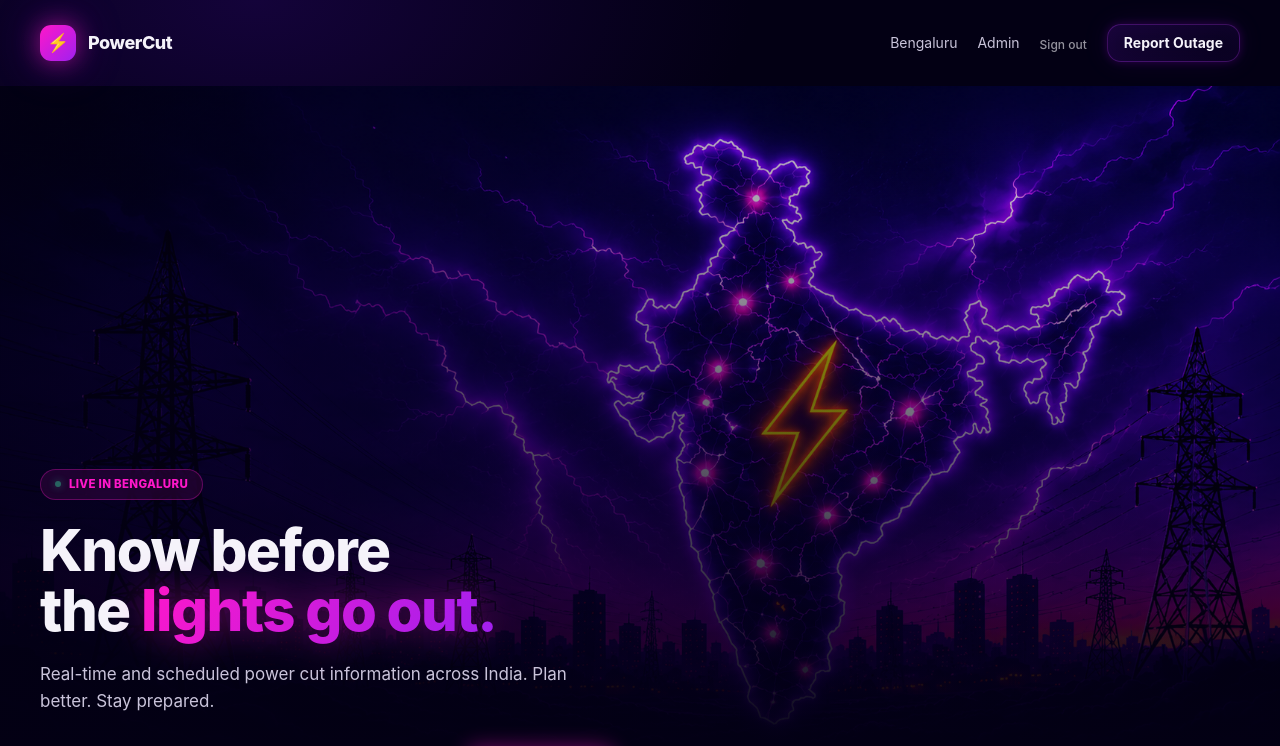
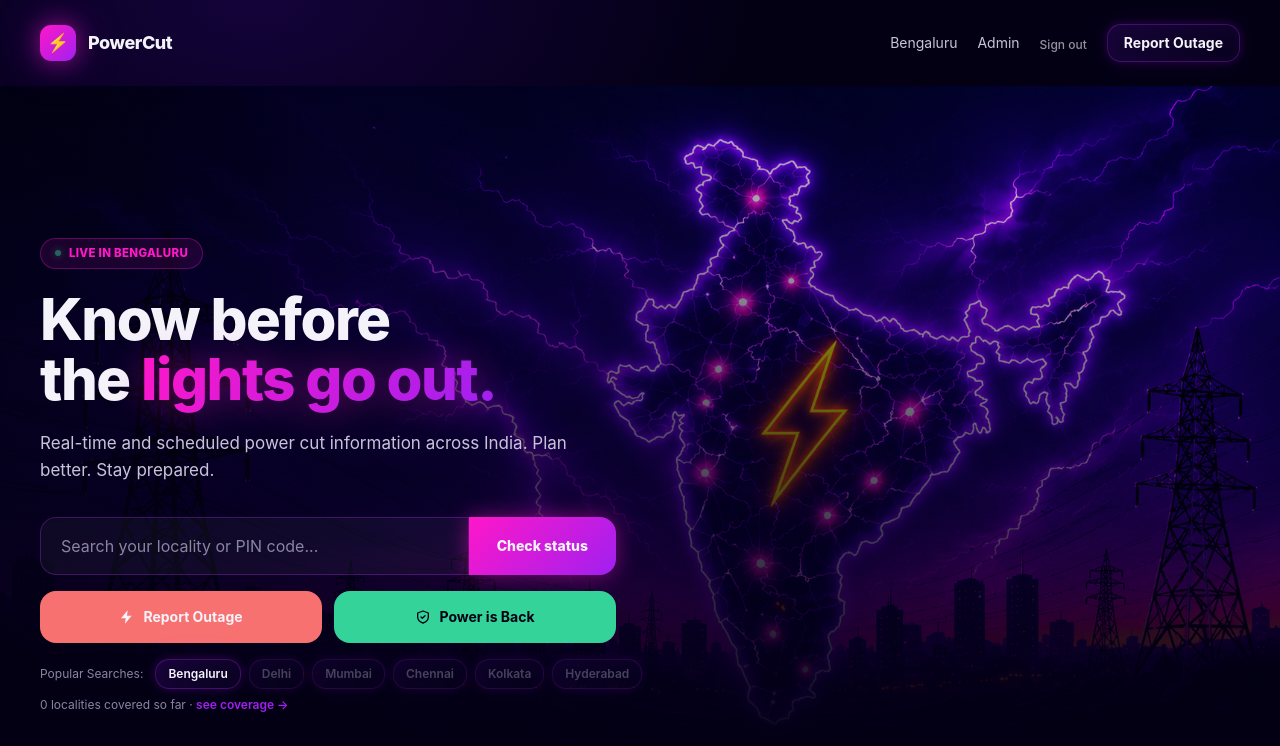
Before and after one commit to lootcafecom/powercut, a Next.js app: page / in a window 1280 px wide. Shown: the top 746 px of the page. Built offline with nearby package versions, Linux system fonts and the light colour scheme; no server answers; the database is empty.

Commit message:
Add files via upload

```diff
--- a/app/page.tsx
+++ b/app/page.tsx
@@ -100,9 +100,9 @@ export default async function HomePage({
   return (
     <div>
       {/* HERO — full-width image at its exact aspect ratio (zero cropping,
-          guaranteed regardless of viewport width), text overlaps the
-          lower portion where the gradient fade keeps it readable. */}
-      <div className="relative">
+          guaranteed regardless of viewport width). Text is absolutely
+          positioned to fill the SAME box as the image and bottom-aligned,
+          so it scales correctly at any width — no guessed pixel offsets. */}
       <div className="relative">
         {/* eslint-disable-next-line @next/next/no-img-element */}
         <img
@@ -110,11 +110,11 @@ export default async function HomePage({
           alt="India electricity grid map with glowing outage points"
           className="w-full aspect-[1717/916] object-cover object-center"
         />
-          <div className="absolute inset-0 bg-gradient-to-t from-bg-deep via-bg-deep/50 to-transparent" />
+        <div className="absolute inset-0 bg-gradient-to-t from-bg-deep via-bg-deep/55 to-transparent" />
         <div className="absolute inset-0 bg-gradient-to-r from-bg-deep/75 via-bg-deep/25 to-transparent" />
-        </div>
 
-        <div className="relative mx-auto max-w-[1280px] px-10 -mt-[220px] sm:-mt-[300px] pb-14">
+        <div className="absolute inset-0 flex items-end">
+        <div className="w-full mx-auto max-w-[1280px] px-10 pb-10 sm:pb-14">
           <div className="max-w-2xl">
             <div className="inline-flex items-center rounded-full border border-magenta/30 bg-magenta/10 px-3.5 py-1.5 mb-5 text-[11.5px] font-extrabold tracking-wide text-magenta backdrop-blur-sm">
               <span className="w-1.5 h-1.5 rounded-full bg-mint mr-2 pulse-dot shadow-[0_0_8px_#34D399]" />
@@ -184,6 +184,7 @@ export default async function HomePage({
                 see coverage →
               </Link>
             </p>
+          </div>
         </div>
         </div>
       </div>
```
Lines whose indentation alone changed are shown as unchanged.
